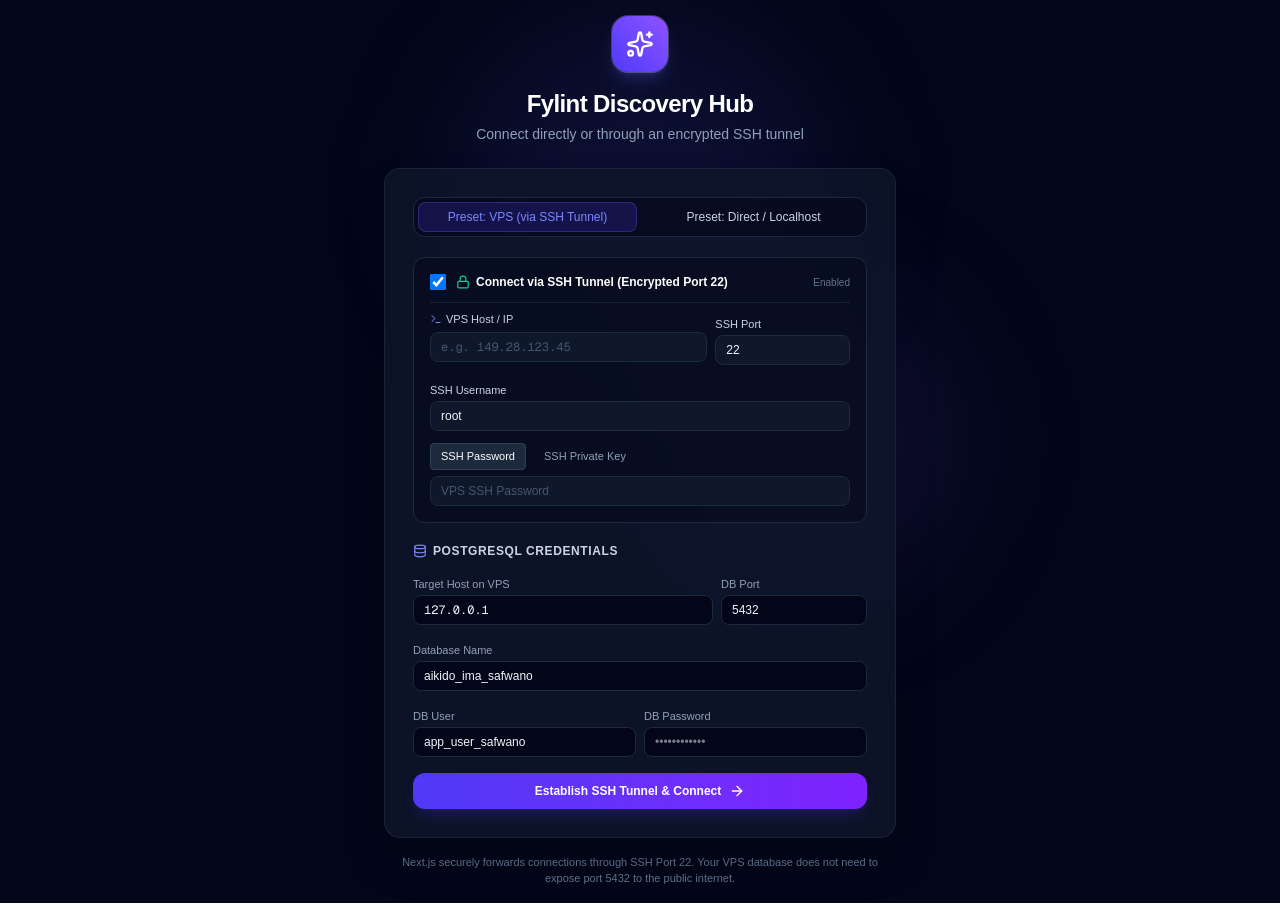
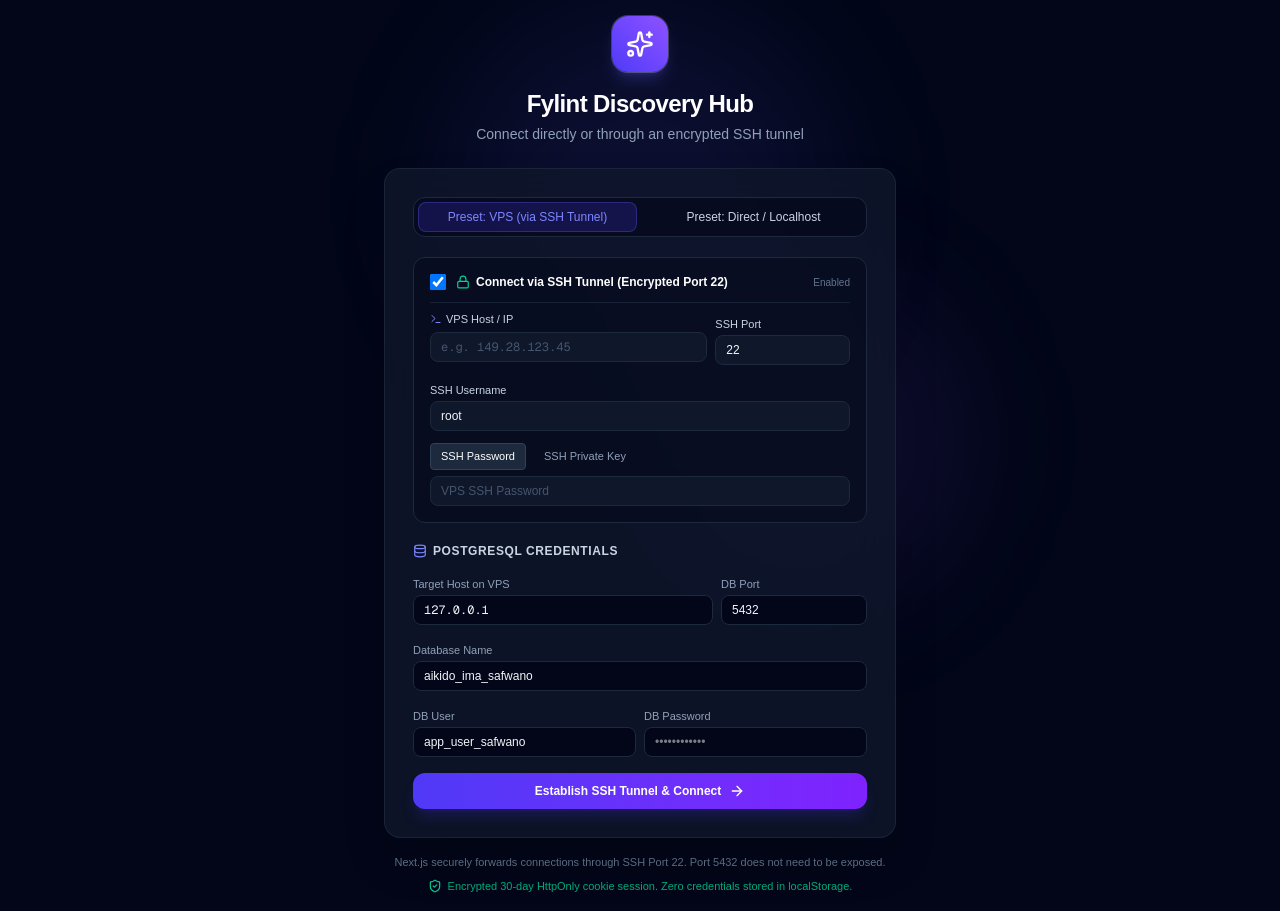
Before and after one commit to SafuGit/IMA-Workspace, a Next.js app in the folder main-tool/website/aikido-ima/: page /login in a window 1280 px wide. Built offline with nearby package versions, Linux system fonts and the light colour scheme; no server answers.

Commit message:
feat(auth): enable 30-day encrypted HttpOnly session persistence and auto-redirect

```diff
--- a/main-tool/website/aikido-ima/src/app/login/page.tsx
+++ b/main-tool/website/aikido-ima/src/app/login/page.tsx
@@ -1,6 +1,6 @@
 "use client";
 
-import { useState } from "react";
+import { useState, useEffect } from "react";
 import { useRouter } from "next/navigation";
 import {
   Database,
@@ -12,13 +12,13 @@
   Sparkles,
   Lock,
   Terminal,
-  ChevronDown,
-  ChevronUp,
+  ShieldCheck,
 } from "lucide-react";
 
 export default function LoginPage() {
   const router = useRouter();
 
+  const [checkingSession, setCheckingSession] = useState(true);
   const [formData, setFormData] = useState({
     // Direct DB Settings (or destination on VPS)
     host: "127.0.0.1",
@@ -43,6 +43,22 @@
 
   const [loading, setLoading] = useState(false);
   const [error, setError] = useState<string | null>(null);
+
+  // Check if an encrypted HttpOnly session already exists
+  useEffect(() => {
+    fetch("/api/auth/session")
+      .then((res) => res.json())
+      .then((data) => {
+        if (data?.isLoggedIn) {
+          router.replace("/");
+        } else {
+          setCheckingSession(false);
+        }
+      })
+      .catch(() => {
+        setCheckingSession(false);
+      });
+  }, [router]);
 
   const applyPreset = (type: "vps-ssh" | "direct-local") => {
     if (type === "vps-ssh") {
@@ -122,6 +138,17 @@
       setLoading(false);
     }
   };
+
+  if (checkingSession) {
+    return (
+      <div className="min-h-screen bg-slate-950 text-slate-100 flex flex-col justify-center items-center p-4">
+        <div className="flex items-center gap-3 text-slate-400 text-xs font-medium bg-slate-900/80 px-4 py-3 rounded-xl border border-slate-800">
+          <Loader2 className="w-4 h-4 animate-spin text-indigo-500" />
+          <span>Restoring encrypted session...</span>
+        </div>
+      </div>
+    );
+  }
 
   return (
     <div className="min-h-screen bg-slate-950 text-slate-100 flex flex-col justify-center items-center p-4 selection:bg-indigo-500 selection:text-white">
@@ -411,9 +438,15 @@
           </form>
         </div>
 
-        <p className="text-center text-[11px] text-slate-500 mt-4">
-          Next.js securely forwards connections through SSH Port 22. Your VPS database does not need to expose port 5432 to the public internet.
-        </p>
+        <div className="space-y-1 mt-4 text-center">
+          <p className="text-[11px] text-slate-500">
+            Next.js securely forwards connections through SSH Port 22. Port 5432 does not need to be exposed.
+          </p>
+          <div className="flex items-center justify-center gap-1.5 text-[11px] text-emerald-400/80 pt-1">
+            <ShieldCheck className="w-3.5 h-3.5 text-emerald-400 shrink-0" />
+            <span>Encrypted 30-day HttpOnly cookie session. Zero credentials stored in localStorage.</span>
+          </div>
+        </div>
       </div>
     </div>
   );
--- a/main-tool/website/aikido-ima/src/lib/session.ts
+++ b/main-tool/website/aikido-ima/src/lib/session.ts
@@ -14,6 +14,7 @@
     secure: process.env.NODE_ENV === "production",
     httpOnly: true,
     sameSite: "lax",
+    maxAge: 60 * 60 * 24 * 30, // 30 days in seconds
   },
 };
 
```
